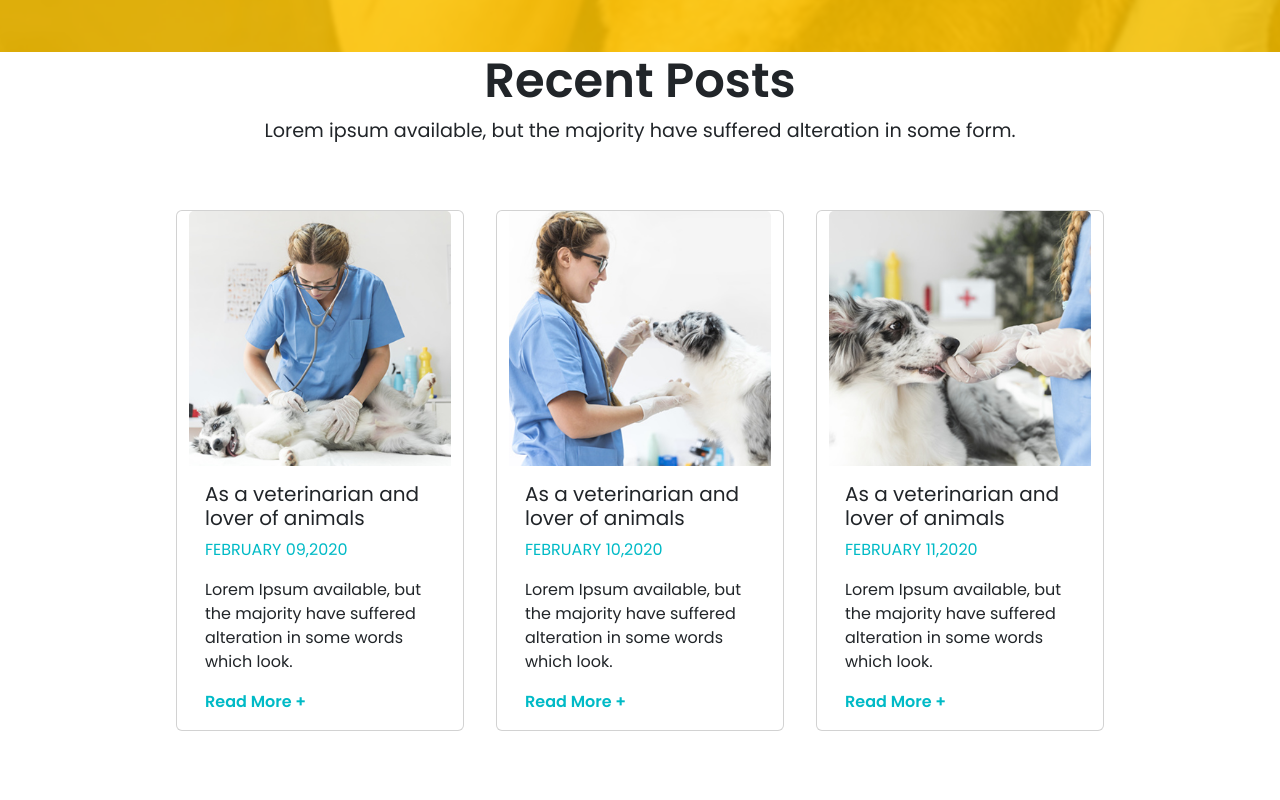
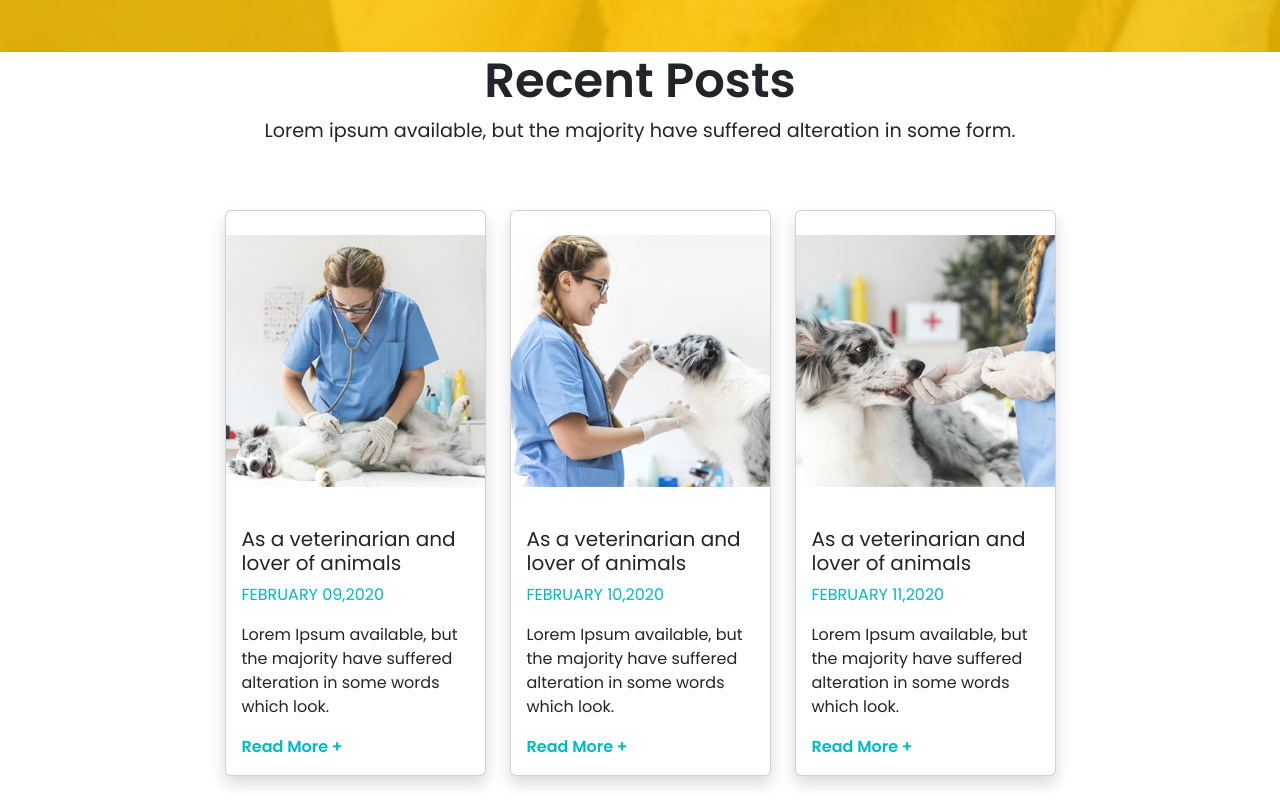
Before and after one commit to holc7/crossover-group-5-project, a React (Vite) app: page / in a window 1280 px wide. Shown: the part 1528-2328 px from the top of the page. Before the commit the page ends 2259 px from the top, so only its background shows below. Built offline with nearby package versions, Linux system fonts and the light colour scheme.

Commit message:
finished

```diff
--- a/src/Components/Seventh-Section/index.jsx
+++ b/src/Components/Seventh-Section/index.jsx
@@ -58,6 +58,68 @@ const SeventhSection = () => {
       </Container>
 
       <Container>
+        <Row className="justify-content-center mt-5">
+          <Col xs={10} sm={8} md={6} lg={4} xl={3} className="mb-4">
+            <Card className="h-100 d-flex flex-column shadow">
+              <Card.Img style={{ height: "300px" }} variant="top" src={doc1} />
+              <Card.Body className="flex-grow-1 d-flex flex-column">
+                <Card.Title>As a veterinarian and lover of animals</Card.Title>
+                <Card.Text className="seventh-section-date-text">
+                  FEBRUARY 09,2020
+                </Card.Text>
+                <Card.Text>
+                  Lorem Ipsum available, but the majority have suffered
+                  alteration in some words which look.
+                </Card.Text>
+                <Card.Text className="seventh-section-date-read-text">
+                  Read More +
+                </Card.Text>
+              </Card.Body>
+            </Card>
+          </Col>
+
+          <Col xs={10} sm={8} md={6} lg={4} xl={3} className="mb-4">
+            <Card className="h-100 d-flex flex-column shadow">
+              <Card.Img style={{ height: "300px" }} variant="top" src={doc2} />
+              <Card.Body className="flex-grow-1 d-flex flex-column">
+                <Card.Title>As a veterinarian and lover of animals</Card.Title>
+                <Card.Text className="seventh-section-date-text">
+                  FEBRUARY 10,2020
+                </Card.Text>
+                <Card.Text>
+                  Lorem Ipsum available, but the majority have suffered
+                  alteration in some words which look.
+                </Card.Text>
+                <Card.Text className="seventh-section-date-read-text">
+                  Read More +
+                </Card.Text>
+              </Card.Body>
+            </Card>
+          </Col>
+
+          <Col xs={10} sm={8} md={6} lg={4} xl={3} className="mb-4">
+            <Card className="h-100 d-flex flex-column shadow">
+              <Card.Img style={{ height: "300px" }} variant="top" src={doc3} />
+              <Card.Body className="flex-grow-1 d-flex flex-column">
+                <Card.Title>As a veterinarian and lover of animals</Card.Title>
+                <Card.Text className="seventh-section-date-text">
+                  FEBRUARY 11,2020
+                </Card.Text>
+                <Card.Text>
+                  Lorem Ipsum available, but the majority have suffered
+                  alteration in some words which look.
+                </Card.Text>
+                <Card.Text className="seventh-section-date-read-text">
+                  Read More +
+                </Card.Text>
+              </Card.Body>
+            </Card>
+          </Col>
+        </Row>
+      </Container>
+
+      {/*   <Container>
+        <Col xs={10} sm={8} md={6} lg={4} xl={3} className="mb-4">
           <Row className="d-flex align-items-center justify-content-center  mt-5">
             <Card style={{ width: "18rem" }} className="mx-3">
               <Card.Img variant="top" src={doc1} />
@@ -67,8 +129,8 @@ const SeventhSection = () => {
                   FEBRUARY 09,2020
                 </Card.Text>
                 <Card.Text>
-                Lorem Ipsum available, but the majority have suffered alteration
-                in some words which look.
+                  Lorem Ipsum available, but the majority have suffered
+                  alteration in some words which look.
                 </Card.Text>
                 <Card.Text className="seventh-section-date-read-text">
                   Read More +
@@ -83,8 +145,8 @@ const SeventhSection = () => {
                   FEBRUARY 10,2020
                 </Card.Text>
                 <Card.Text>
-                Lorem Ipsum available, but the majority have suffered alteration
-                in some words which look.
+                  Lorem Ipsum available, but the majority have suffered
+                  alteration in some words which look.
                 </Card.Text>
                 <Card.Text className="seventh-section-date-read-text">
                   Read More +
@@ -100,8 +162,8 @@ const SeventhSection = () => {
                 </Card.Text>
 
                 <Card.Text>
-                Lorem Ipsum available, but the majority have suffered alteration
-                in some words which look.
+                  Lorem Ipsum available, but the majority have suffered
+                  alteration in some words which look.
                 </Card.Text>
                 <Card.Text className="seventh-section-date-read-text">
                   Read More +
@@ -109,7 +171,8 @@ const SeventhSection = () => {
               </Card.Body>
             </Card>
           </Row>
-      </Container>
+        </Col>
+      </Container> */}
     </div>
   );
 };
```
Lines whose indentation alone changed are shown as unchanged.
